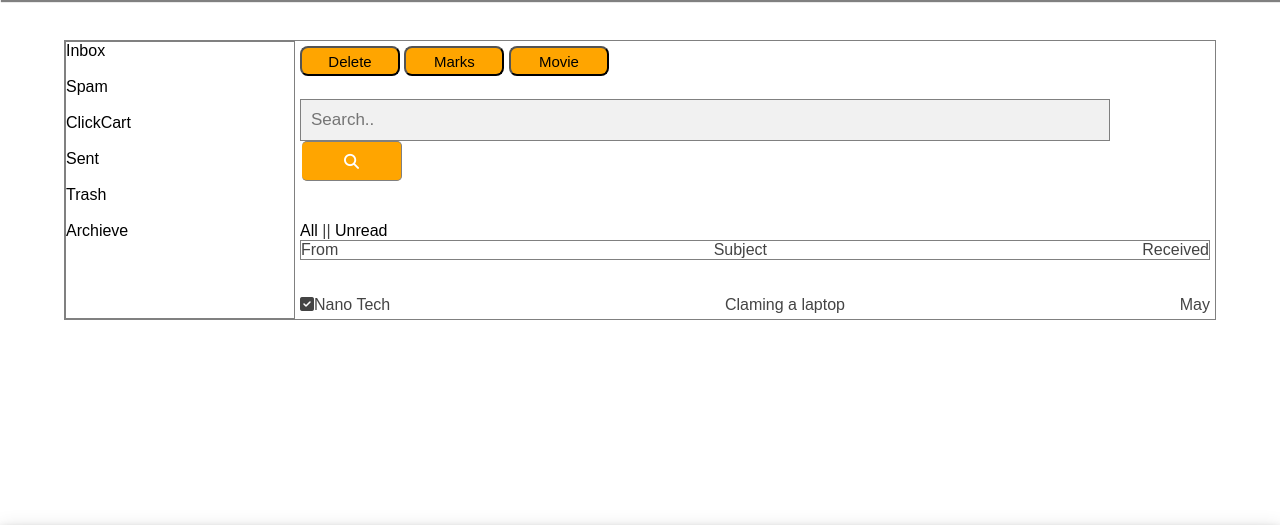
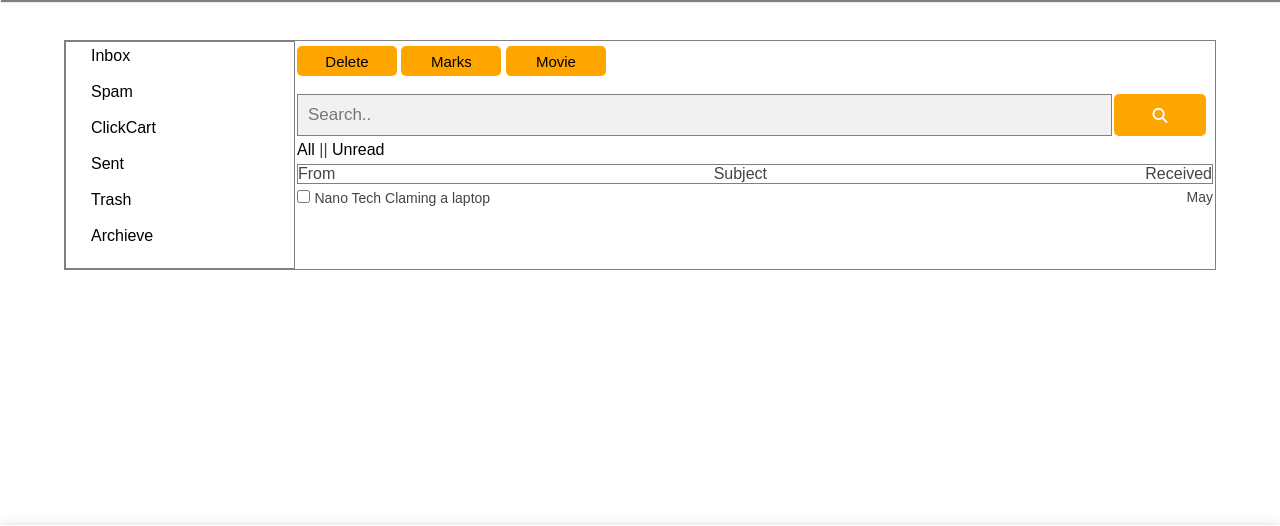
Before and after one commit to lahiruudayakumara/ClickCart, a PHP site: page /Message.php in a window 1280 px wide. Shown: the part 111-637 px from the top of the page. Run offline with PHP 8.4, Linux system fonts and the light colour scheme.

Commit message:
change php file and css file

```diff
--- a/Message.php
+++ b/Message.php
@@ -18,7 +18,7 @@
     ?>
     <div style="width: 90%;margin-top:40px; margin-left:auto; margin-right:auto; border: 1px solid grey; display: flex; flex-wrap: wrap; position:relative;">
         <div style="width:20%; border: 1px solid grey;" class="groove1">
-            <p>
+            <p style="margin-left: 20px; padding: 5px;">
             <a href="#">Inbox</a><br><br>
             <a href="#">Spam</a><br><br>
             <a href="#">ClickCart</a><br><br>
@@ -27,25 +27,27 @@
             <a href="#">Archieve</a><br><br>
             </p>
         </div>
-        <div id="name" style="width:80%; padding: 5px;">
+        <div id="name" style="width:80%; padding: 5px 2px;">
             <button onclick="document.location='default.asp'">Delete</button>
             <button onclick="document.location='default.asp'">Marks</button>
             <button onclick="document.location='default.asp'">Movie</button><br><br>
             <form class="example" action="/action_page.php" style="margin:auto;max-width:300px display: inline-block;" >
                     <input type="text" placeholder="Search.." name="search2" style="display: inline-block;">
-                    <button type="submit" style="display: inline; border-radius: 5px; margin-left: 2px; height:40px;"><i class="fa fa-search"></i></button>
+                    <button type="submit" style="display: inline; border-radius: 5px; margin-left: 2px; height:42px; width:10%;"><i class="fa fa-search"></i></button>
             </form>
-
-            <br><br>
             <a href="https://courseweb.sliit.lk/">All</a>
             <span>||</span>
             <a href="https://courseweb.sliit.lk/">Unread</a>
             <p class="heading"><span style="float:left; ">From</span> <span>Subject</span> <span style="float:right;">Received</span></p>
-
-            <br><br>
-            <div style="">
-
-                <p class="detail"><span style="float:left; "><i class="fa fa-check-square" aria-hidden="true"></i>Nano Tech</span> <span>Claming a laptop</span> <span style="float:right;">May</span></p>
+            <div>
+                <form action="/action_page.php" style="display: inline;" class="detail" >
+                    <input type="checkbox" id="vehicle1" name="message" value="Bike">
+                    <p style="display: inline;">
+                        <span>Nano Tech</span>
+                        <span >Claming a laptop</span>
+                        <span style="float:right;">May</span>
+                    </p>
+                </form>
             </div>
         </div>
     </div>
--- a/css/message.css
+++ b/css/message.css
@@ -1,11 +1,20 @@
 #name button{
     background-color:orange;
-    border-radius: 8px;
+    border-radius: 5px;
     height:30px;
     width: 100px;
+    outline: none;
+    border: none;
     font-size:15px;
     font-family: Arial, Helvetica, sans-serif;
-    margin-bottom: 5px;
+    margin-bottom: 0px;
+}
+
+#name button:hover {
+  background-color: #fff;
+  color: black;
+  border: 1px solid orange;
+  cursor: pointer;
 }
 
 body {
@@ -23,6 +32,8 @@ body {
     float: left;
     width: 89%;
     background: #f1f1f1;
+    outline: none;
+    margin-bottom: 5px;
   }
 
   form.example button {
@@ -59,9 +70,11 @@ body {
   .heading {
     text-align: center;
     border: 1px solid grey;
+    margin: 5px 0 5px 0;
 
   }
 
   .detail {
     text-align: center;
+    margin: 5px 0 5px 0;
   }
--- a/css/sellerDashboard.css
+++ b/css/sellerDashboard.css
@@ -1,5 +1,5 @@
 * {
-    box-shadow: none;
+    box-sizing: none;
     padding: 0;
     margin: 0;
 }
```
